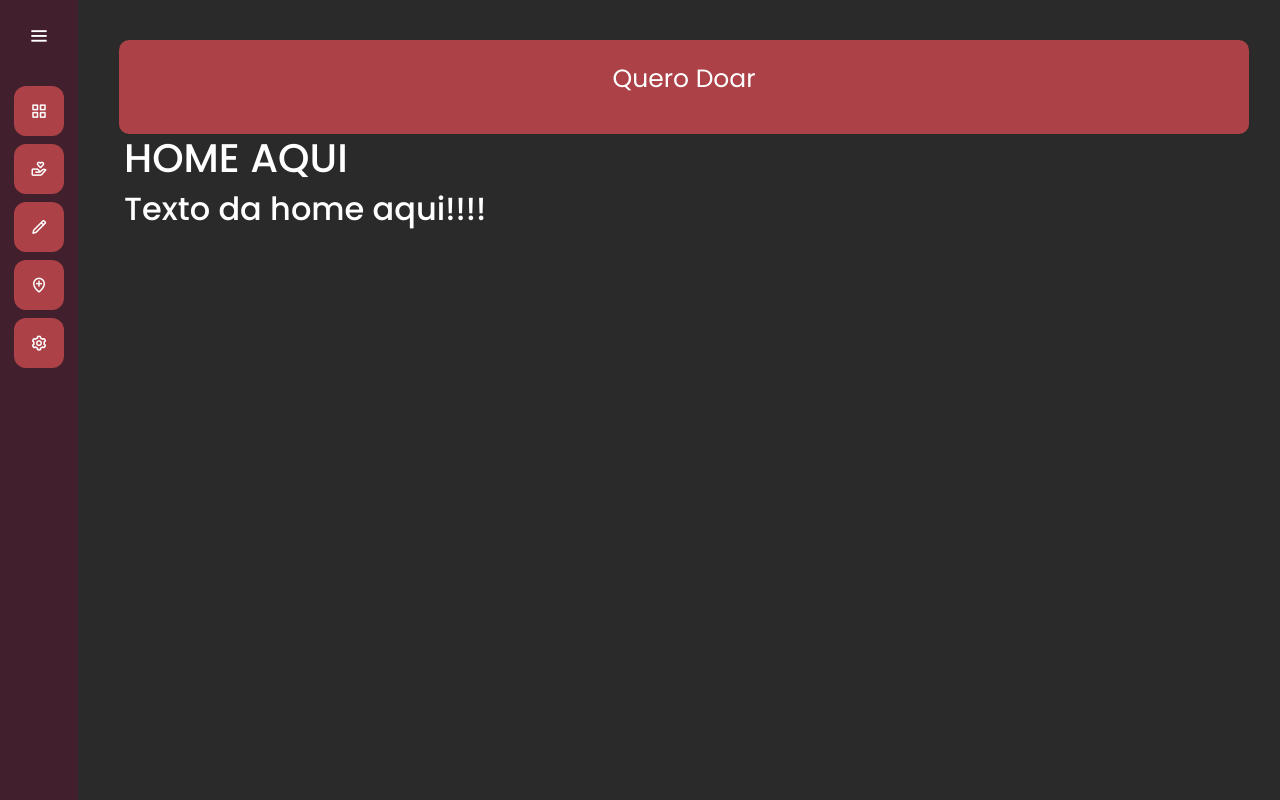
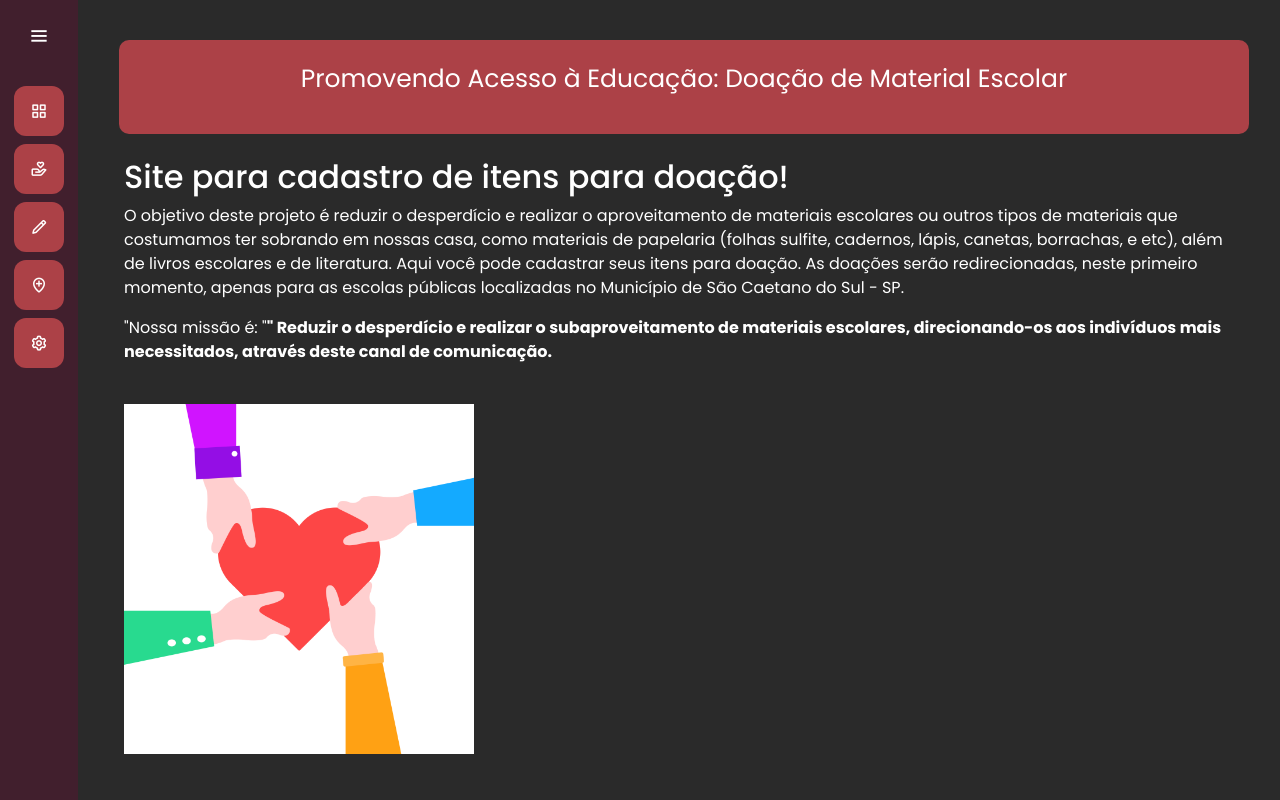
Before and after one commit to Karina-Aguiar/Projeto-Integrador, a Django app: page /index/ in a window 1280 px wide. Run offline with Django 5.2, Linux system fonts and the light colour scheme.

Commit message:
Inclusão de conteúdo na home

```diff
--- a/doador/templates/home/index.html
+++ b/doador/templates/home/index.html
@@ -3,6 +3,9 @@
 
 {% block 'head' %}
     <link rel="stylesheet" href="{% static 'doador/css/doador.css' %}">
+    <title>DRP01_PJI110_Sala_005_Grupo_003</title>
+    <meta name="description" content="Grupo de alunos UNIVESP">
+    <meta charset="UTF-8">
 {% endblock %}
 
 {% block 'dashboard' %}
@@ -10,16 +13,27 @@
         <div class="row">
 
             <div class="col-md card-dashboard">
-                <p class="text-card">Quero Doar</p>
+                <p class="text-card">Promovendo Acesso à Educação: Doação de Material Escolar</p>
             </div>
 
         </div>
 
         <!--AQUI COMEÇA O TEXTO DA HOME-->
-        <div class="adicionar-cliente">
-            <h1>HOME AQUI</h1>
-            <h2>Texto da home aqui!!!!</h2>
+        <div class="principal"><br>
+                <h2>Site para cadastro de itens para doação!</h2>
+                <p>O objetivo deste projeto é reduzir o desperdício e realizar o aproveitamento de materiais escolares ou outros tipos de materiais
+                que costumamos ter sobrando em nossas casa, como materiais de papelaria (folhas sulfite, cadernos, lápis, canetas, borrachas, e etc),
+                além de livros escolares e de literatura. Aqui você pode cadastrar seus itens para doação.
+                As doações serão redirecionadas, neste primeiro momento, apenas para as escolas públicas localizadas no Município de São Caetano do Sul - SP.
+                </p>
+                <p>"Nossa missão é: "<strong>" Reduzir o desperdício e realizar o subaproveitamento de materiais escolares,
+                direcionando-os aos indivíduos mais necessitados, através deste canal de comunicação.</strong>
+                </p>
+                <img src="">
 
+
+
+            <div ali><img src="{% static 'img/pngtree_simple_cartoon_charity_4973565.png' %}" width="350px"></div>
         </div>
     </div>
     <script src="{% static 'doador/js/doador.js' %}"></script>
```
Also changed, not shown: templates/static/img/pngtree_simple_cartoon_charity_4973565.png (added).
